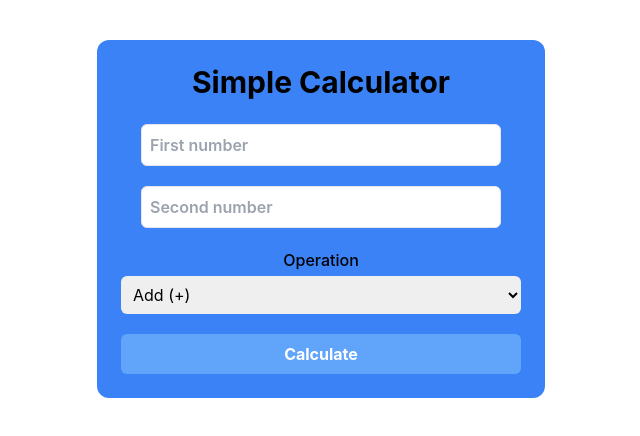
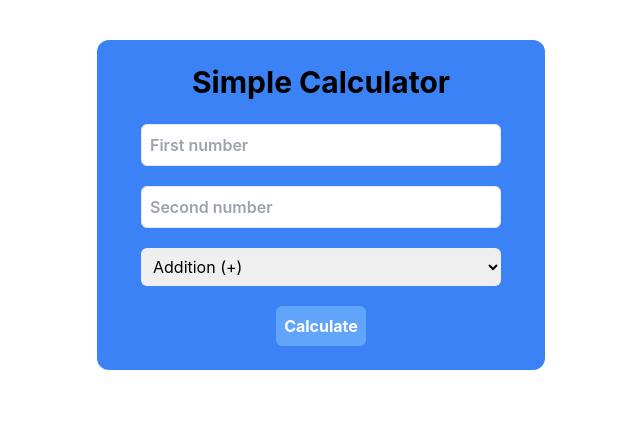
Before and after one commit to Igiraneza1/Calculator, a React (Create React App) app: page / in a window 1280 px wide. Shown: the top 436 px of the page, without its empty margins (319-959 px from the left). Built offline with nearby package versions, Linux system fonts and the light colour scheme.

Commit message:
first commit

```diff
--- a/src/components/Calculator.jsx
+++ b/src/components/Calculator.jsx
@@ -74,13 +74,12 @@ const Calculator = () => {
             className="w-full p-2 border  rounded-md  font-semibold"/>
         </div>
 
-        <div>
-          <label className="block mb-1 font-medium">Operation</label>
+        <div className="m-5">
           <select
             value={operation}
             onChange={(e) => setOperation(e.target.value)}
             className="w-full p-2 rounded-md">
-            <option value="+">Add (+)</option>
+            <option value="+">Addition (+)</option>
             <option value="-">Subtract (−)</option>
             <option value="*">Multiply (×)</option>
             <option value="/">Divide (÷)</option>
@@ -89,7 +88,7 @@ const Calculator = () => {
 
         <button
           type="submit"
-          className="w-full  mt-5 bg-blue-400 text-white font-bold p-2 rounded-md hover:bg-blue-900">
+          className=" bg-blue-400 text-white font-bold p-2 rounded-md hover:bg-blue-900">
           Calculate
         </button>
       </form>
```
